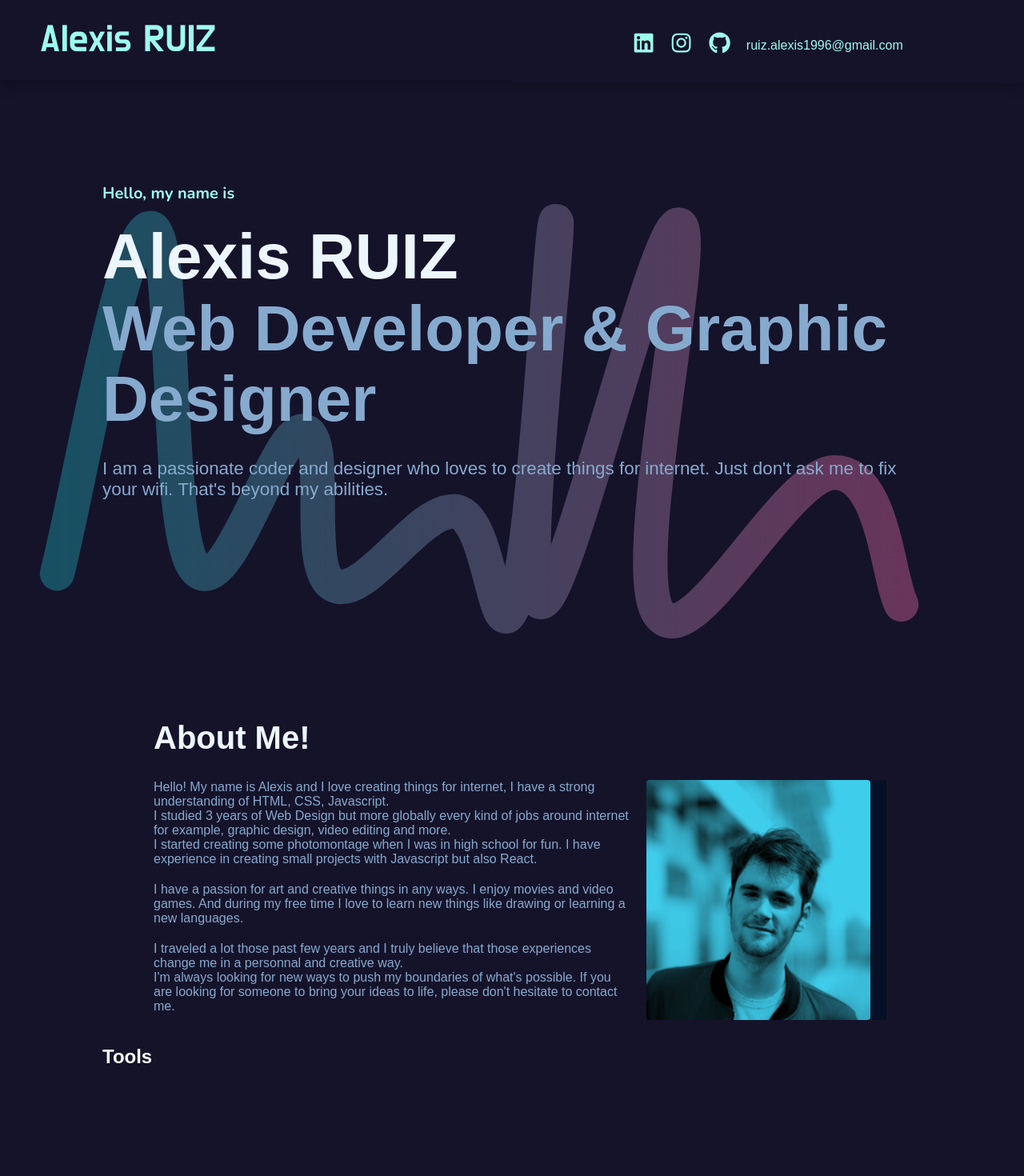
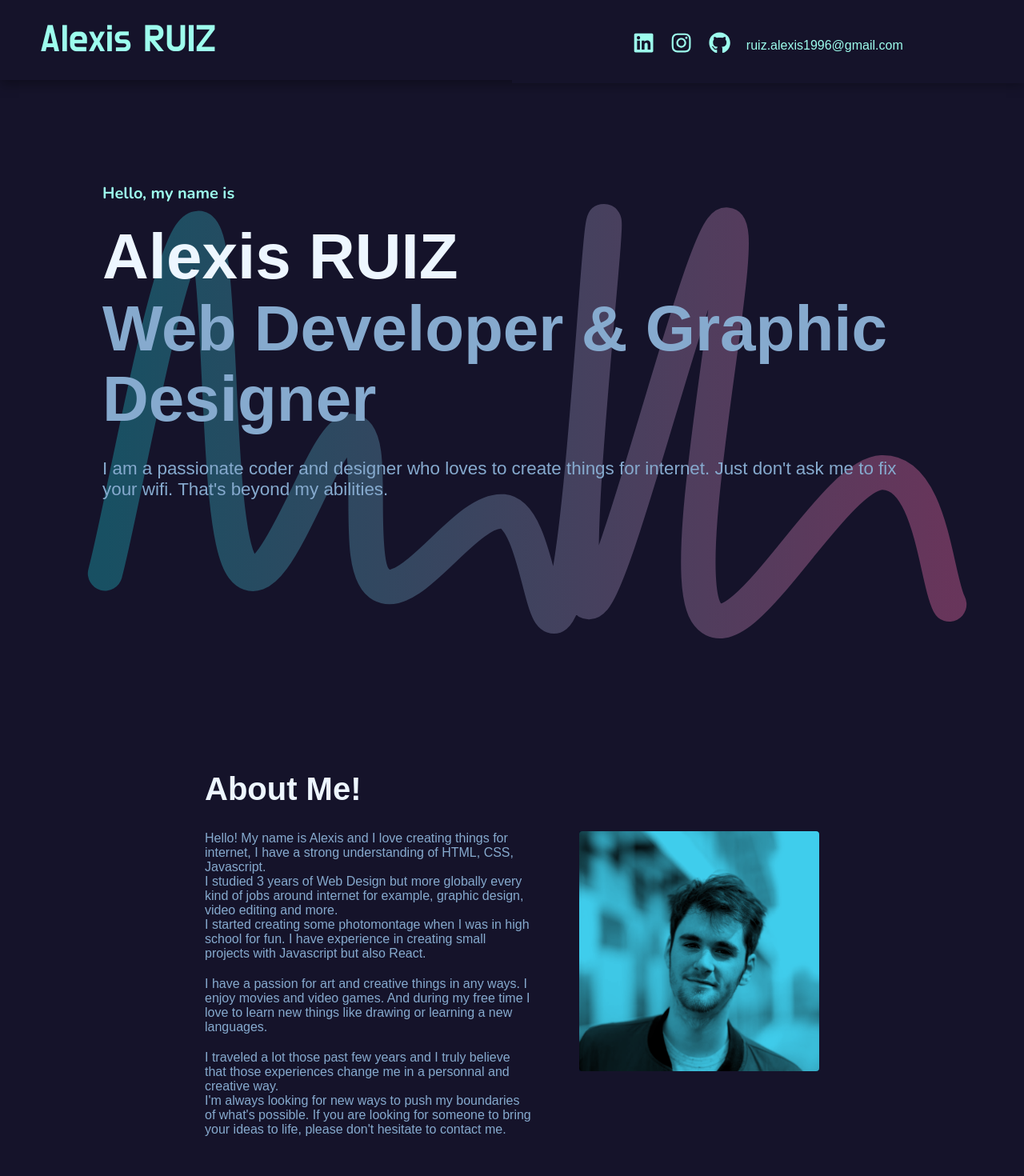
Before and after one commit to Molikuc/Portfolio, a React (Vite) app: page / in a window 1280 px wide. Shown: the top 1470 px of the page at 80% size. Built offline with nearby package versions, Linux system fonts and the light colour scheme.

Commit message:
changing few css

```diff
--- a/src/index.css
+++ b/src/index.css
@@ -254,7 +254,7 @@ header {
   .hero {
     background: url(./images/hero.svg);
     background-repeat: no-repeat;
-    background-position: center;
+    background-position: 60px center;
   }
 }
 
@@ -303,6 +303,7 @@ header {
   filter: contrast(128%) grayscale(100%) hue-rotate(0deg) invert(0%)
     opacity(100%) saturate(120%) sepia(0%);
   mix-blend-mode: none;
+  transition: 100ms;
 }
 
 .about--image:hover::after {
@@ -325,17 +326,17 @@ header {
 
   .about--inner {
     display: flex;
+    gap: 60px;
   }
 
   .about--image {
     margin: 0;
-    padding-left: 20px;
   }
 }
 
 @media screen and (min-width: 1120px) {
   .about {
-    padding: 0 15%;
+    padding: 5% 20% 10%;
   }
 }
 
```
